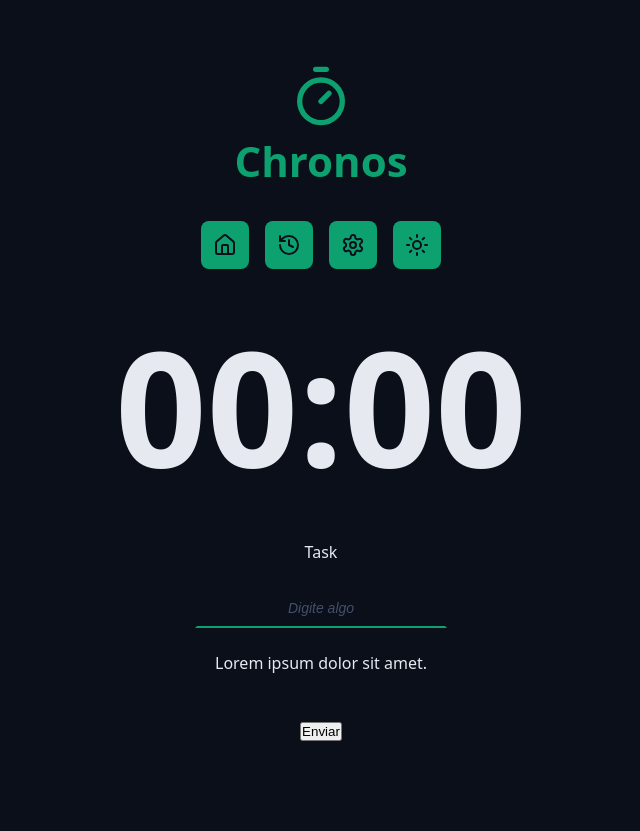
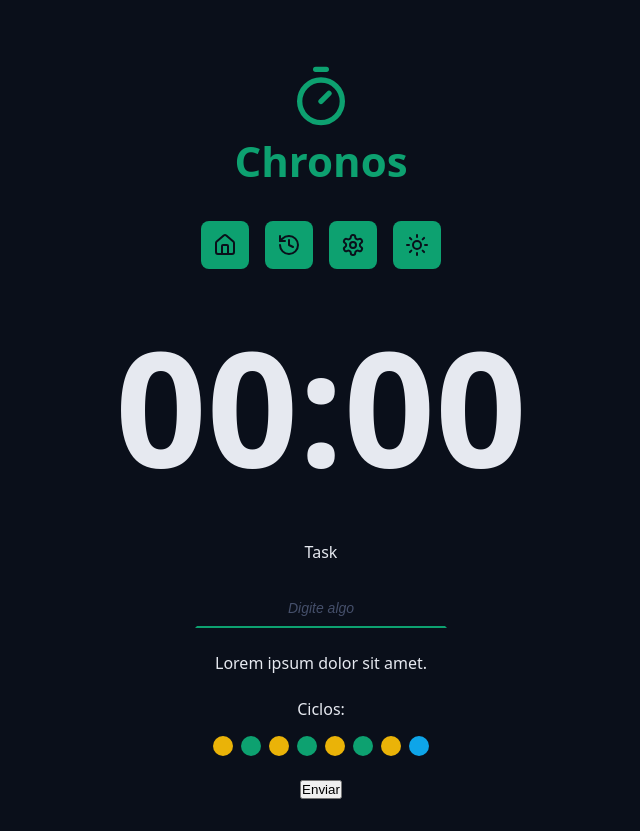
Before and after one commit to jordanogiacomet/chronos-pomodoro, a React (Vite) app: page / in a window 1280 px wide. Shown: the whole page, without its empty margins (319-959 px from the left). Before the commit the page ends 800 px from the top, so only its background shows below. Built offline with nearby package versions, Linux system fonts and the light colour scheme.

Commit message:
WIP - Aula 29 completa;

```diff
--- a/src/App.tsx
+++ b/src/App.tsx
@@ -7,6 +7,7 @@
 import { Menu } from './components/Menu';
 import { CountDown } from './components/CountDown';
 import { DefaultInput } from './components/DefaultInput';
+import { Cycles } from './components/Cycles';
 
 export function App() {
   return (
@@ -33,7 +34,9 @@
           <div className='formRow'>
             <p>Lorem ipsum dolor sit amet.</p>
           </div>
-          <div className='formRow'></div>
+          <div className='formRow'>
+            <Cycles />
+          </div>
           <div className='formRow'>
             <button>Enviar</button>
           </div>
--- /dev/null
+++ b/src/components/Cycles/index.tsx
@@ -0,0 +1,20 @@
+import styles from './styles.module.css';
+
+export function Cycles() {
+  return (
+    <div className={styles.cycles}>
+      <span>Ciclos: </span>
+
+      <div className={styles.cyclesDots}>
+        <span className={`${styles.cycleDot} ${styles.workTime}`}></span>
+        <span className={`${styles.cycleDot} ${styles.shortBreakTime}`}></span>
+        <span className={`${styles.cycleDot} ${styles.workTime}`}></span>
+        <span className={`${styles.cycleDot} ${styles.shortBreakTime}`}></span>
+        <span className={`${styles.cycleDot} ${styles.workTime}`}></span>
+        <span className={`${styles.cycleDot} ${styles.shortBreakTime}`}></span>
+        <span className={`${styles.cycleDot} ${styles.workTime}`}></span>
+        <span className={`${styles.cycleDot} ${styles.longBreakTime}`}></span>
+      </div>
+    </div>
+  );
+}
--- /dev/null
+++ b/src/components/Cycles/styles.module.css
@@ -0,0 +1,31 @@
+.cycles {
+  display: flex;
+  flex-direction: column;
+  gap: 1.6rem;
+  align-items: center;
+  justify-content: center;
+}
+
+.cyclesDots {
+  display: flex;
+  gap: 0.8rem;
+}
+
+.cycleDot {
+  width: 2rem;
+  height: 2rem;
+  background-color: var(--primary);
+  border-radius: 50%;
+}
+
+.workTime {
+  background: var(--warning);
+}
+
+.shortBreakTime {
+  background: var(--primary);
+}
+
+.longBreakTime {
+  background: var(--info);
+}
```
